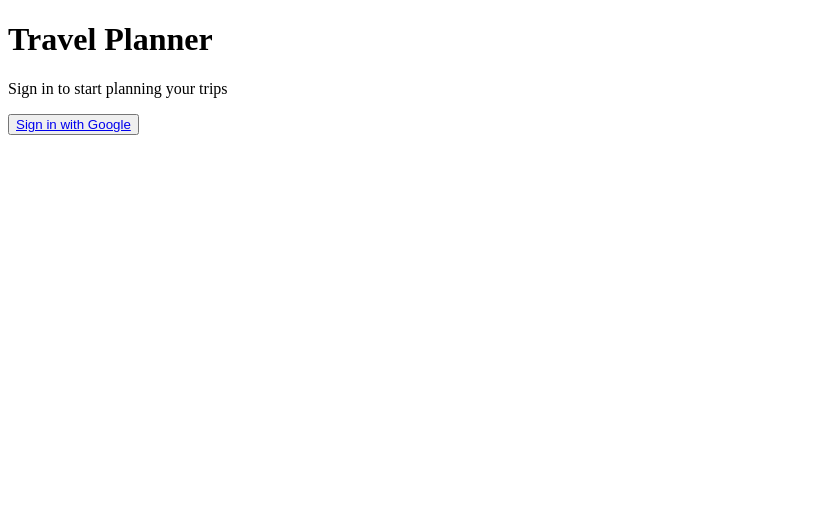
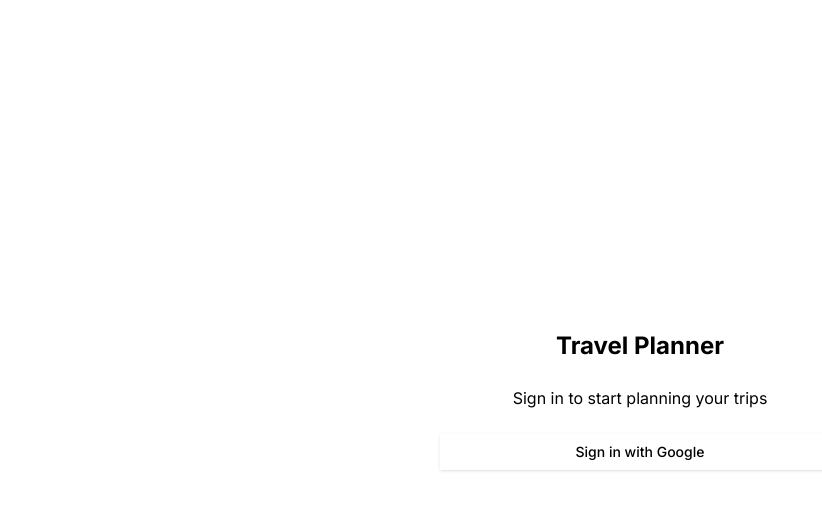
Before and after one commit to Lighty04/travel-planner, a Next.js app: page /login in a window 1280 px wide. Shown: the top 510 px of the page, without its empty margins (0-822 px from the left). Built offline with nearby package versions, Linux system fonts and the light colour scheme; no server answers.

Commit message:
fix: Add layout.tsx, globals.css, tailwind config

```diff
--- /dev/null
+++ b/postcss.config.js
@@ -0,0 +1,6 @@
+module.exports = {
+  plugins: {
+    tailwindcss: {},
+    autoprefixer: {},
+  },
+}
--- /dev/null
+++ b/src/app/globals.css
@@ -0,0 +1,17 @@
+@tailwind base;
+@tailwind components;
+@tailwind utilities;
+
+:root {
+  --foreground-rgb: 0, 0, 0;
+  --background-start-rgb: 214, 219, 220;
+  --background-end-rgb: 255, 255, 255;
+}
+
+@media (prefers-color-scheme: dark) {
+  :root {
+    --foreground-rgb: 255, 255, 255;
+    --background-start-rgb: 0, 0, 0;
+    --background-end-rgb: 0, 0, 0;
+  }
+}
--- /dev/null
+++ b/src/app/layout.tsx
@@ -0,0 +1,22 @@
+import type { Metadata } from 'next'
+import { Inter } from 'next/font/google'
+import './globals.css'
+
+const inter = Inter({ subsets: ['latin'] })
+
+export const metadata: Metadata = {
+  title: 'Travel Planner',
+  description: 'Plan your trips with ease',
+}
+
+export default function RootLayout({
+  children,
+}: {
+  children: React.ReactNode
+}) {
+  return (
+    <html lang="en">
+      <body className={inter.className}>{children}</body>
+    </html>
+  )
+}
--- /dev/null
+++ b/tailwind.config.ts
@@ -0,0 +1,53 @@
+/** @type {import('tailwindcss').Config} */
+module.exports = {
+  content: [
+    './src/pages/**/*.{js,ts,jsx,tsx,mdx}',
+    './src/components/**/*.{js,ts,jsx,tsx,mdx}',
+    './src/app/**/*.{js,ts,jsx,tsx,mdx}',
+  ],
+  theme: {
+    extend: {
+      colors: {
+        border: 'hsl(var(--border))',
+        input: 'hsl(var(--input))',
+        ring: 'hsl(var(--ring))',
+        background: 'hsl(var(--background))',
+        foreground: 'hsl(var(--foreground))',
+        primary: {
+          DEFAULT: 'hsl(var(--primary))',
+          foreground: 'hsl(var(--primary-foreground))',
+        },
+        secondary: {
+          DEFAULT: 'hsl(var(--secondary))',
+          foreground: 'hsl(var(--secondary-foreground))',
+        },
+        destructive: {
+          DEFAULT: 'hsl(var(--destructive))',
+          foreground: 'hsl(var(--destructive-foreground))',
+        },
+        muted: {
+          DEFAULT: 'hsl(var(--muted))',
+          foreground: 'hsl(var(--muted-foreground))',
+        },
+        accent: {
+          DEFAULT: 'hsl(var(--accent))',
+          foreground: 'hsl(var(--accent-foreground))',
+        },
+        popover: {
+          DEFAULT: 'hsl(var(--popover))',
+          foreground: 'hsl(var(--popover-foreground))',
+        },
+        card: {
+          DEFAULT: 'hsl(var(--card))',
+          foreground: 'hsl(var(--card-foreground))',
+        },
+      },
+      borderRadius: {
+        lg: 'var(--radius)',
+        md: 'calc(var(--radius) - 2px)',
+        sm: 'calc(var(--radius) - 4px)',
+      },
+    },
+  },
+  plugins: [],
+}
```
Also changed, not shown: 2 other files (tests, documents, lock files or other folders).
